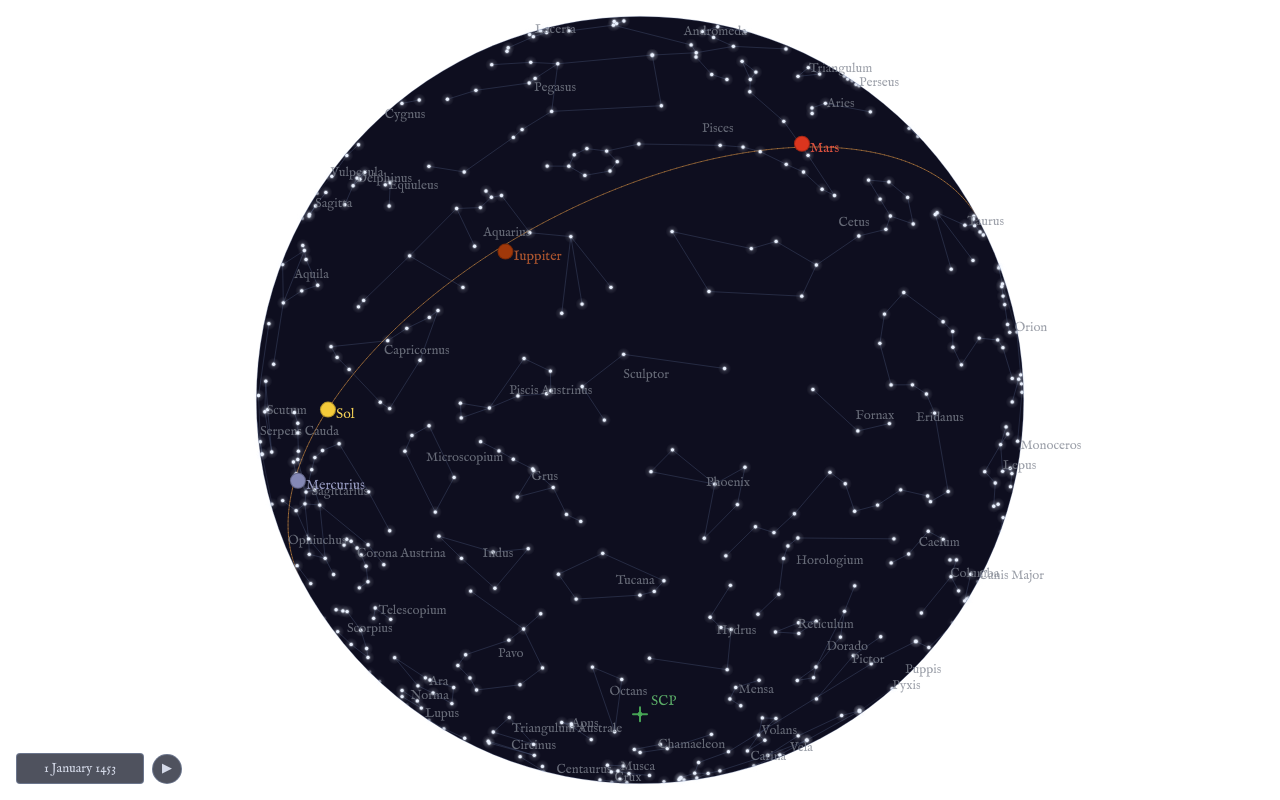
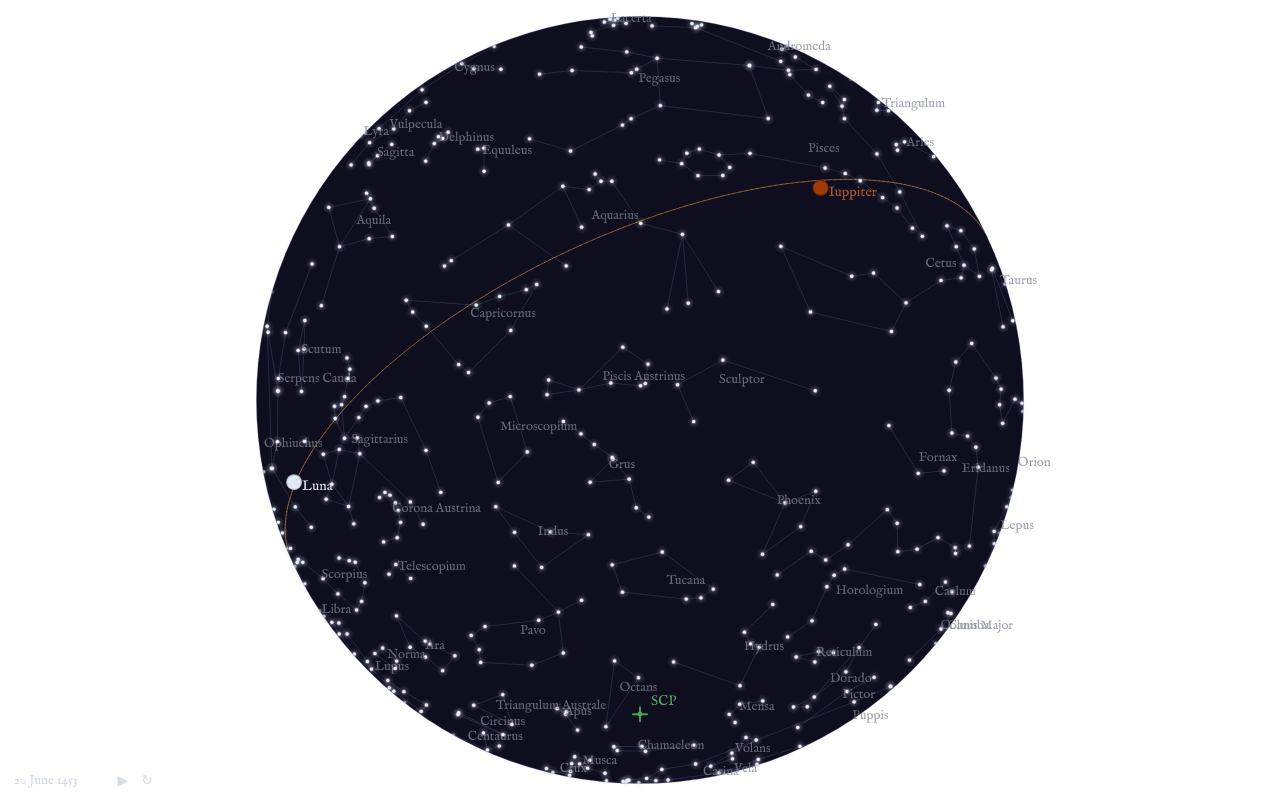
Before and after one commit to Comninos/the-seven-planets, a website built with Vite: page web/planetary-sphere/index.html in a window 1280 px wide. Built offline with nearby package versions, Linux system fonts and the light colour scheme; animation ran at ten frames a second.

Commit message:
Split play button into separate spin/date-advance controls
Lets the globe's rotation and time-advance be toggled independently
instead of coupled behind one play/pause button, and mutes the
playback UI chrome so it recedes into the corner until hovered.

Co-Authored-By: Claude Sonnet 5 <noreply@anthropic.com>

```diff
--- a/web/planetary-sphere/src/celestial-globe.ts
+++ b/web/planetary-sphere/src/celestial-globe.ts
@@ -74,6 +74,10 @@ export interface CelestialGlobeHandle {
   destroy(): void;
   setDate(jd: number): void;
   getSelectedConstellation(): string | null;
+  setDateAdvancing(active: boolean): void;
+  setSpinning(active: boolean): void;
+  isDateAdvancing(): boolean;
+  isSpinning(): boolean;
   play(): void;
   pause(): void;
   isPlaying(): boolean;
@@ -88,7 +92,8 @@ export class CelestialGlobe {
   private readonly canvas: HTMLCanvasElement;
   private readonly ctx: CanvasRenderingContext2D;
   private readonly dateInputEl: HTMLInputElement;
-  private readonly playButtonEl: HTMLButtonElement;
+  private readonly spinButtonEl: HTMLButtonElement;
+  private readonly advanceButtonEl: HTMLButtonElement;
 
   private orbitalData: OrbitalData | null = null;
   private catalog: ConstellationCatalog | null = null;
@@ -113,7 +118,8 @@ export class CelestialGlobe {
 
   private selectedConstellationId: string | null = null;
 
-  private playing = false;
+  private dateAdvancing = false;
+  private spinning = false;
   private dateInputFocused = false;
   private lastInputDayInt: number | null = null;
   private dateInputShakeTimeout: number | null = null;
@@ -150,20 +156,29 @@ export class CelestialGlobe {
     const timeControlsWrap = document.createElement('div');
     timeControlsWrap.className = 'celestial-globe-time-controls';
 
-    this.playButtonEl = document.createElement('button');
-    this.playButtonEl.className = 'celestial-globe-play-button';
-    this.playButtonEl.type = 'button';
-    this.playButtonEl.textContent = '▶';
-    this.playButtonEl.setAttribute('aria-label', 'Play');
-
     this.dateInputEl = document.createElement('input');
     this.dateInputEl.type = 'text';
     this.dateInputEl.className = 'celestial-globe-date-input';
     this.dateInputEl.spellcheck = false;
     this.dateInputEl.autocomplete = 'off';
 
+    this.advanceButtonEl = document.createElement('button');
+    this.advanceButtonEl.className = 'celestial-globe-control-button';
+    this.advanceButtonEl.type = 'button';
+    this.advanceButtonEl.textContent = '▶';
+    this.advanceButtonEl.title = 'Advance date';
+    this.advanceButtonEl.setAttribute('aria-label', 'Advance date');
+
+    this.spinButtonEl = document.createElement('button');
+    this.spinButtonEl.className = 'celestial-globe-control-button';
+    this.spinButtonEl.type = 'button';
+    this.spinButtonEl.textContent = '↻';
+    this.spinButtonEl.title = 'Spin globe';
+    this.spinButtonEl.setAttribute('aria-label', 'Spin globe');
+
     timeControlsWrap.appendChild(this.dateInputEl);
-    timeControlsWrap.appendChild(this.playButtonEl);
+    timeControlsWrap.appendChild(this.advanceButtonEl);
+    timeControlsWrap.appendChild(this.spinButtonEl);
     this.root.appendChild(timeControlsWrap);
 
     this.mount.appendChild(this.root);
@@ -243,8 +258,14 @@ export class CelestialGlobe {
   }
 
   private setupTimeUi(): void {
+    this.dateAdvancing = this.opts.autoAdvanceActive;
+    this.spinning = this.opts.autoRotateActive;
+
+    const buttonsHidden = !this.opts.showTimeUi || !this.opts.showPlaybackButtons;
     this.dateInputEl.hidden = !this.opts.showTimeUi;
-    this.playButtonEl.hidden = !this.opts.showTimeUi || !this.opts.showPlayButton;
+    this.advanceButtonEl.hidden = buttonsHidden;
+    this.spinButtonEl.hidden = buttonsHidden;
+    this.updateControlButtons();
 
     this.syncDateInputText();
 
@@ -268,13 +289,20 @@ export class CelestialGlobe {
       this.commitDateInput();
     });
 
-    this.playButtonEl.addEventListener('click', () => {
-      if (this.playing) {
-        this.pause();
-      } else {
-        this.play();
-      }
+    this.advanceButtonEl.addEventListener('click', () => {
+      this.setDateAdvancing(!this.dateAdvancing);
     });
+
+    this.spinButtonEl.addEventListener('click', () => {
+      this.setSpinning(!this.spinning);
+    });
+  }
+
+  private updateControlButtons(): void {
+    this.advanceButtonEl.classList.toggle('celestial-globe-control-button--active', this.dateAdvancing);
+    this.advanceButtonEl.setAttribute('aria-pressed', String(this.dateAdvancing));
+    this.spinButtonEl.classList.toggle('celestial-globe-control-button--active', this.spinning);
+    this.spinButtonEl.setAttribute('aria-pressed', String(this.spinning));
   }
 
   private setupResize(): void {
@@ -538,27 +566,44 @@ export class CelestialGlobe {
   // Play / pause
   // ---------------------------------------------------------------------
 
-  play(): void {
-    if (this.playing) return;
-    this.playing = true;
-    this.playButtonEl.textContent = '⏸';
-    this.playButtonEl.setAttribute('aria-label', 'Pause');
+  setDateAdvancing(active: boolean): void {
+    if (this.dateAdvancing === active) return;
+    this.dateAdvancing = active;
+    this.updateControlButtons();
     this.markDirty();
   }
 
-  pause(): void {
-    if (!this.playing) return;
-    this.playing = false;
-    this.playButtonEl.textContent = '▶';
-    this.playButtonEl.setAttribute('aria-label', 'Play');
+  setSpinning(active: boolean): void {
+    if (this.spinning === active) return;
+    this.spinning = active;
+    this.updateControlButtons();
     this.markDirty();
   }
 
-  isPlaying(): boolean {
-    return this.playing;
+  isDateAdvancing(): boolean {
+    return this.dateAdvancing;
   }
 
-  private advancePlayback(delta: number): void {
+  isSpinning(): boolean {
+    return this.spinning;
+  }
+
+  /** Legacy convenience: drives both the date advance and spin together. */
+  play(): void {
+    this.setDateAdvancing(true);
+    this.setSpinning(true);
+  }
+
+  pause(): void {
+    this.setDateAdvancing(false);
+    this.setSpinning(false);
+  }
+
+  isPlaying(): boolean {
+    return this.dateAdvancing || this.spinning;
+  }
+
+  private advanceDate(delta: number): void {
     const previousInputDay = this.lastInputDayInt;
     this.dayOffset += this.opts.autoAdvanceDaysPerSec * delta;
 
@@ -567,10 +612,11 @@ export class CelestialGlobe {
       this.lastInputDayInt = dayInt;
       this.syncDateInputText();
     }
+  }
 
-    if (!this.dragging) {
-      this.globeYaw = this.normalizeYaw(this.globeYaw + this.opts.autoRotateYawRadPerSec * delta);
-    }
+  private advanceSpin(delta: number): void {
+    if (this.dragging) return;
+    this.globeYaw = this.normalizeYaw(this.globeYaw + this.opts.autoRotateYawRadPerSec * delta);
   }
 
   // ---------------------------------------------------------------------
@@ -680,8 +726,13 @@ export class CelestialGlobe {
   }
 
   private tick(delta: number): void {
-    if (this.playing) {
-      this.advancePlayback(delta);
+    if (this.dateAdvancing) {
+      this.advanceDate(delta);
+      this.markDirty();
+    }
+
+    if (this.spinning) {
+      this.advanceSpin(delta);
       this.markDirty();
     }
 
@@ -1258,6 +1309,10 @@ export function createCelestialGlobe(
     destroy: () => globe.destroy(),
     setDate: (jd: number) => globe.setDate(jd),
     getSelectedConstellation: () => globe.getSelectedConstellation(),
+    setDateAdvancing: (active: boolean) => globe.setDateAdvancing(active),
+    setSpinning: (active: boolean) => globe.setSpinning(active),
+    isDateAdvancing: () => globe.isDateAdvancing(),
+    isSpinning: () => globe.isSpinning(),
     play: () => globe.play(),
     pause: () => globe.pause(),
     isPlaying: () => globe.isPlaying(),
--- a/web/planetary-sphere/src/config.ts
+++ b/web/planetary-sphere/src/config.ts
@@ -11,7 +11,12 @@ export interface GlobeOptions {
   showTimeUi: boolean;
   autoAdvanceDaysPerSec: number;
   autoRotateYawRadPerSec: number;
-  showPlayButton: boolean;
+  // Visibility of the playback control buttons (spin + date-advance toggles).
+  showPlaybackButtons: boolean;
+  // Whether each control starts active. Both default to true so the globe
+  // advances the date and gently spins on load.
+  autoAdvanceActive: boolean;
+  autoRotateActive: boolean;
 
   // -- Globe --
   initialViewRaDeg: number;
@@ -104,15 +109,19 @@ export interface GlobeOptions {
 const color = (r: number, g: number, b: number, a = 1): RGBA => ({ r, g, b, a });
 
 export const JD_1453_01_01 = 2251766.5;
+// 29 May 1453 (Julian calendar) -- the fall of Constantinople.
+export const JD_1453_05_29 = 2251914.5;
 
 export const DEFAULT_OPTIONS: GlobeOptions = {
   // Time
-  fixedJulianDate: JD_1453_01_01,
+  fixedJulianDate: JD_1453_05_29,
   initialDayOffset: 0.0,
   showTimeUi: true,
   autoAdvanceDaysPerSec: 3.0,
   autoRotateYawRadPerSec: 0.04,
-  showPlayButton: true,
+  showPlaybackButtons: true,
+  autoAdvanceActive: true,
+  autoRotateActive: true,
 
   // Globe (scene: initial_view_dec_deg -35, globe_scale_factor 0.7, globe_zoom 1.4;
   // globe_zoom nudged down to 1.37 here so the disk fits a centered, zero-margin square
--- a/web/planetary-sphere/src/style.css
+++ b/web/planetary-sphere/src/style.css
@@ -43,32 +43,44 @@ body {
   cursor: grabbing;
 }
 
+/* Playback controls: chrome-free and faint by default, tucked into the corner.
+   Colors use a neutral mid-slate so they stay legible on both light and dark
+   backdrops; the whole cluster lifts to full opacity on hover/focus. */
 .celestial-globe-time-controls {
+  --celestial-globe-control-color: 150, 162, 186;
   position: absolute;
-  left: 16px;
-  bottom: 16px;
+  left: 10px;
+  bottom: 8px;
   display: flex;
   flex-direction: row;
   align-items: center;
-  gap: 8px;
+  gap: 2px;
+  opacity: 0.5;
+  transition: opacity 0.2s ease;
+}
+
+.celestial-globe-time-controls:hover,
+.celestial-globe-time-controls:focus-within {
+  opacity: 1;
 }
 
 .celestial-globe-date-input {
-  width: 110px;
+  width: 92px;
   flex: none;
-  padding: 6px 8px;
-  background: rgba(20, 24, 40, 0.75);
-  border: 1px solid rgba(150, 170, 210, 0.4);
-  border-radius: 4px;
-  color: rgba(220, 226, 240, 0.95);
+  padding: 2px 4px;
+  background: transparent;
+  border: none;
+  border-bottom: 1px solid transparent;
+  color: rgba(var(--celestial-globe-control-color), 0.9);
   font-family: 'IM Fell English', serif;
   font-size: 13px;
-  text-align: center;
+  text-align: left;
   outline: none;
 }
 
+.celestial-globe-date-input:hover,
 .celestial-globe-date-input:focus {
-  border-color: rgba(150, 170, 220, 0.9);
+  border-bottom-color: rgba(var(--celestial-globe-control-color), 0.5);
 }
 
 .celestial-globe-date-input[hidden] {
@@ -76,7 +88,7 @@ body {
 }
 
 .celestial-globe-date-input--error {
-  border-color: rgba(220, 90, 90, 0.9);
+  border-bottom-color: rgba(220, 90, 90, 0.9);
   animation: celestial-globe-shake 0.4s ease;
 }
 
@@ -88,27 +100,33 @@ body {
   80% { transform: translateX(3px); }
 }
 
-.celestial-globe-play-button {
-  width: 30px;
-  height: 30px;
+.celestial-globe-control-button {
+  width: 22px;
+  height: 22px;
   padding: 0;
   display: flex;
   align-items: center;
   justify-content: center;
-  background: rgba(20, 24, 40, 0.75);
-  border: 1px solid rgba(150, 170, 210, 0.4);
+  background: transparent;
+  border: none;
   border-radius: 50%;
-  color: rgba(220, 226, 240, 0.95);
+  color: rgba(var(--celestial-globe-control-color), 1);
   font-family: 'IM Fell English', serif;
-  font-size: 13px;
+  font-size: 14px;
   line-height: 1;
   cursor: pointer;
+  opacity: 0.35;
+  transition: opacity 0.15s ease;
 }
 
-.celestial-globe-play-button:hover {
-  background: rgba(40, 48, 72, 0.85);
+.celestial-globe-control-button--active {
+  opacity: 0.75;
 }
 
-.celestial-globe-play-button[hidden] {
+.celestial-globe-control-button:hover {
+  opacity: 1;
+}
+
+.celestial-globe-control-button[hidden] {
   display: none;
 }
```
